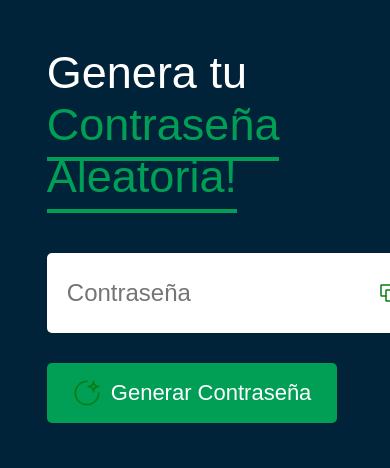
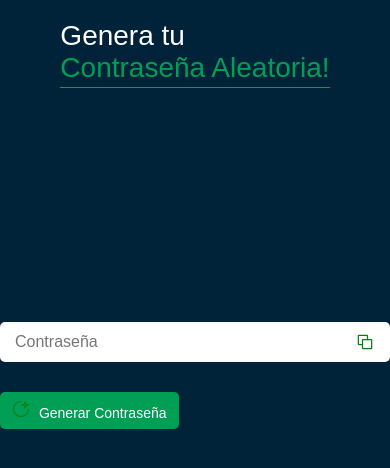
Before and after one commit to Luisdxvid/Password-Generator, a plain HTML site: page index.html in a window 390 px wide. Drawn offline with Linux system fonts and the light colour scheme.

Commit message:
Modificacion de estilos en móvil

```diff
--- a/style.css
+++ b/style.css
@@ -18,7 +18,7 @@ body {
 
 .display {
   width: 100%;
-  margin-top: 50px;
+  margin-top: 30px;
   margin-bottom: 30px;
   background: #fff;
   color: #333;
@@ -70,3 +70,65 @@ body {
   border-radius: 5px;
   cursor: pointer;
 }
+
+@media (max-width: 768px) {
+  .container {
+    margin: 0;
+    width: 100%;
+  }
+  .display {
+    width: 100%;
+    margin-top: 60%;
+    margin-bottom: 30px;
+    background: #fff;
+    color: #333;
+    display: flex;
+    align-items: center;
+    justify-content: center;
+    padding: 10px 15px;
+    border-radius: 5px;
+  }
+
+  .container h1 {
+    margin-top: 5%;
+    justify-content: center;
+    display: grid;
+    font-weight: 500;
+    font-size: 28px;
+  }
+
+  .container h1 span {
+    color: #019f55;
+    border-bottom: 1px solid #019f55;
+    padding-bottom: 3px;
+  }
+
+  .display img {
+    width: 20px;
+  }
+
+  .display input {
+    border: 0;
+    outline: 0;
+    font-size: 16px;
+    width: 100%;
+  }
+
+  .container button img {
+    width: 18px;
+    margin-right: 5px;
+  }
+
+  .container button {
+    border: 0;
+    outline: 0;
+    background: #019f55;
+    color: #fff;
+    font-size: 14px;
+    font-weight: 300;
+    display: block;
+    padding: 8px 12px;
+    border-radius: 5px;
+    cursor: pointer;
+  }
+}
```
